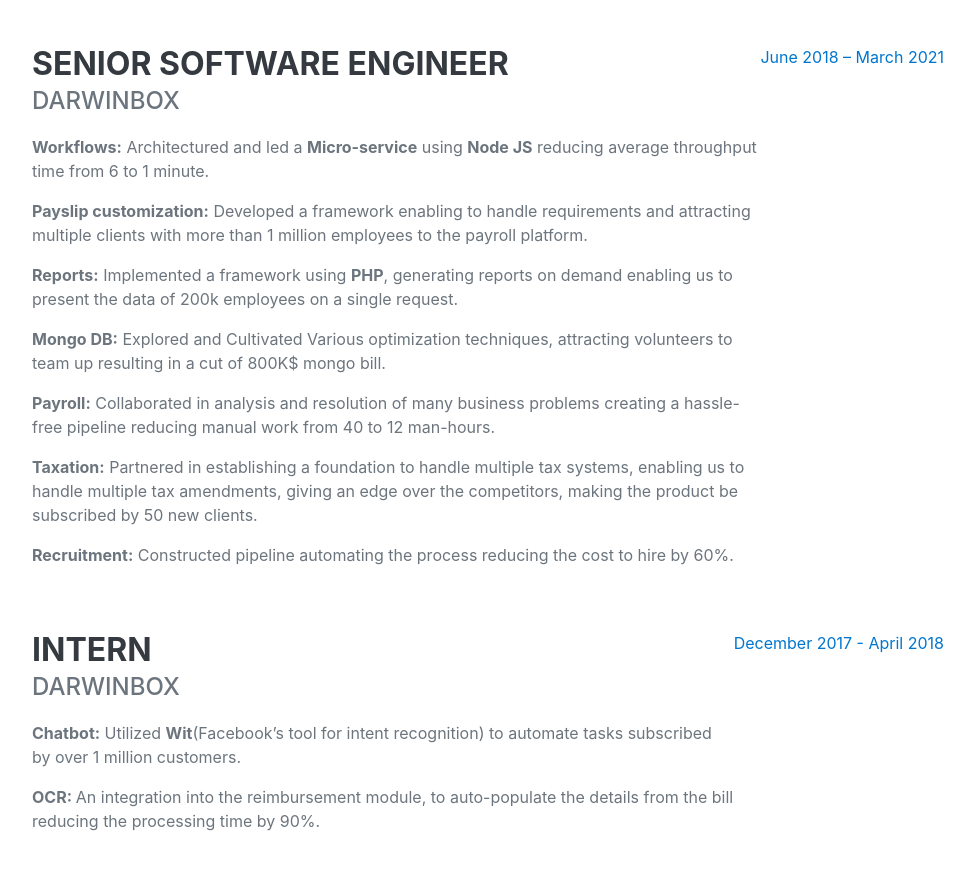
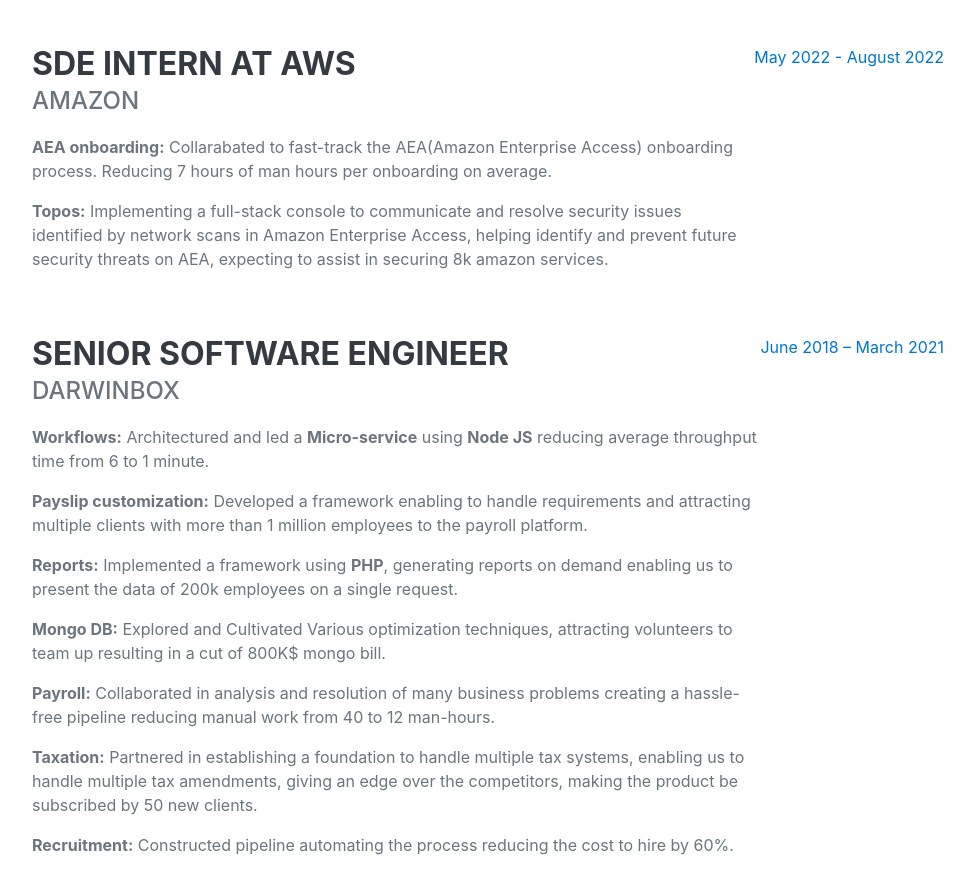
Before and after one commit to nvk681/nvk681.github.io, a plain HTML site: page index.html in a window 1280 px wide. Shown: the part 1170-2046 px from the top of the page, without its empty margins (288-1262 px from the left). Drawn offline with nearby package versions, Linux system fonts and the light colour scheme; a web font is replaced by a local one.

Commit message:
add: internship experience

```diff
--- a/index.html
+++ b/index.html
@@ -76,6 +76,15 @@
                 </div>
                 <div class="d-flex flex-column flex-md-row justify-content-between mb-5">
                     <div class="flex-grow-1">
+                        <h3 class="mb-0">SDE Intern at AWS</h3>
+                        <div class="subheading mb-3">Amazon</div>
+                        <p><b>AEA onboarding:</b> Collarabated to fast-track the AEA(Amazon Enterprise Access) onboarding process. Reducing 7 hours of man hours per onboarding on average.</p>
+                        <p><b>Topos:</b> Implementing a full-stack console to communicate and resolve security issues identified by network scans in Amazon Enterprise Access, helping identify and prevent future security threats on AEA, expecting to assist in securing 8k amazon services.</p>
+                    </div>
+                    <div class="flex-shrink-0"><span class="text-primary">May 2022 - August 2022</span></div>
+                </div>
+                <div class="d-flex flex-column flex-md-row justify-content-between mb-5">
+                    <div class="flex-grow-1">
                         <h3 class="mb-0">Senior Software Engineer</h3>
                         <div class="subheading mb-3">Darwinbox</div>
                         <p>
@@ -151,7 +160,7 @@
                         <h3 class="mb-0">Georgia State University</h3>
                         <div class="subheading mb-3">Masters in Computer Science</div>
                         <div>Full Scholarship along with GTA</div>
-                        <p>GPA: 4.1</p>
+                        <p>GPA: 4.0</p>
                     </div>
                     <div class="flex-shrink-0"><span class="text-primary">August. 2021 – Expected December. 2022</span></div>
                 </div>
@@ -230,6 +239,9 @@
                 <h2 class="mb-5">Awards & Publications</h2>
                 <ul class="fa-ul mb-0">
                     <li>
+                        <span class="fa-li"><i class="fas fa-certificate text-warning"></i></span> Paper entitled, “<b>Real Time Multi-Object Detection for Helmet Safety</b>”, 19 May 2022, <b>Arxiv</b>
+                    </li>
+                    <li>
                         <span class="fa-li"><i class="fas fa-trophy text-warning"></i></span> Secured the award for Academic Excellence based on performance in Bachelors 1st year I&II Sem.
                     </li>
                     <li>
```
Also changed, not shown: 2 other files.
